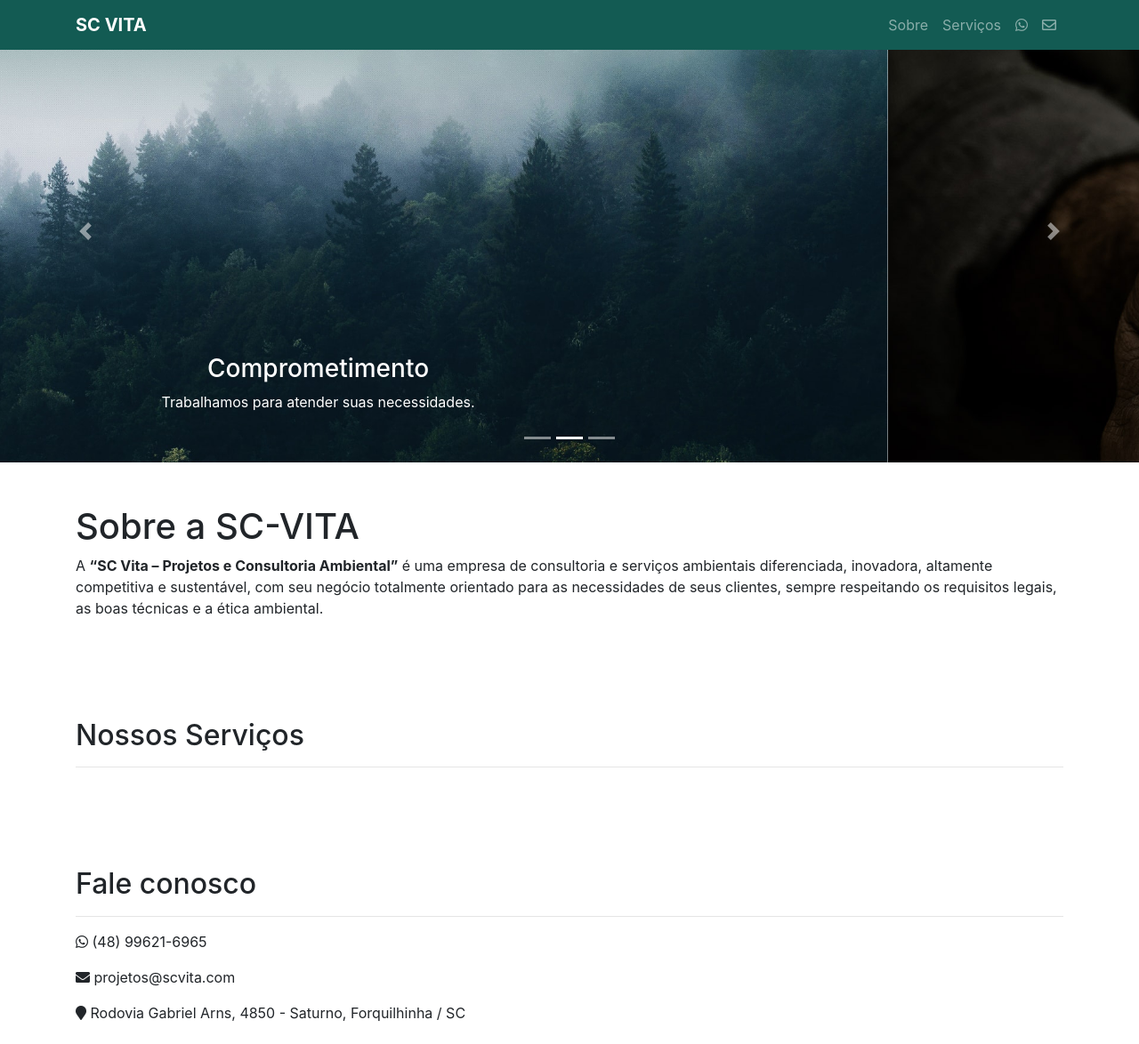
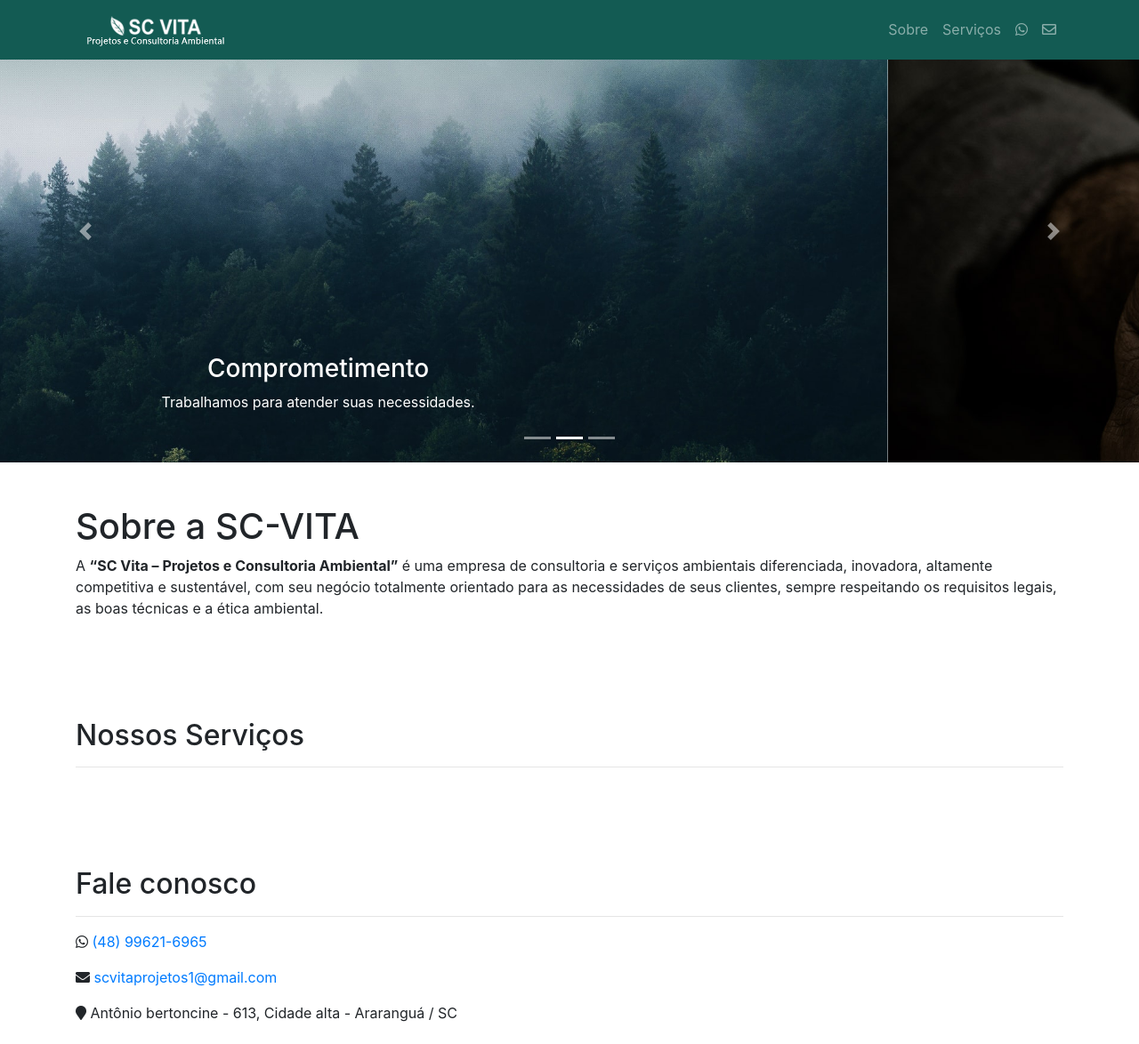
Before and after one commit to sc-vita/sc-vita.github.io, a website: page index.html in a window 1280 px wide. Shown: the top 1174 px of the page at 89% size. Drawn offline with Linux system fonts and the light colour scheme; some packages are replaced by stand-ins of ours.

Commit message:
[ update ] Links email e whats

```diff
--- a/index.html
+++ b/index.html
@@ -15,7 +15,7 @@
         <nav class="navbar navbar-expand-lg navbar-dark fixed-top bg-green">
             <div class="container">
                 <a class="navbar-brand" href="#">
-                    <strong>SC VITA</strong>
+                    <img src="img/logo.png" width="180" alt="">
                 </a>
                 <button class="navbar-toggler" type="button" data-toggle="collapse" data-target="#navbarResponsive" aria-controls="navbarResponsive" aria-expanded="false" aria-label="Toggle navigation">
                     <span class="navbar-toggler-icon"></span>
@@ -29,12 +29,12 @@
                             <a class="nav-link" href="#">Serviços</a>
                         </li>
                         <li class="nav-item">
-                            <a class="nav-link" href="#">
+                            <a class="nav-link" href="https://api.whatsapp.com/send?phone=5548996216965&text=Ola%20pode%20me%20ajudar?">
                                 <i class="fab fa-whatsapp"></i>
                             </a>
                         </li>
                         <li class="nav-item">
-                            <a class="nav-link" href="#">
+                            <a class="nav-link" href="mailto:scvitaprojetos1@gmail.com">
                                 <i class="far fa-envelope"></i>
                             </a>
                         </li>
@@ -109,9 +109,9 @@
                     Fale conosco
                 </h2>
                 <hr>
-                    <p><i class="fab fa-whatsapp" aria-hidden="true"> </i> (48) 99621-6965</p>
-                    <p><i class="fa fa-envelope" aria-hidden="true"> </i> projetos@scvita.com</p>
-                    <p><i class="fa fa-map-marker"> </i> Rodovia Gabriel Arns, 4850 - Saturno, Forquilhinha / SC</p>
+                    <p><i class="fab fa-whatsapp" aria-hidden="true"> </i> <a href="https://api.whatsapp.com/send?phone=5548996216965&text=Ola%20pode%20me%20ajudar?">(48) 99621-6965</a></p>
+                    <p><i class="fa fa-envelope" aria-hidden="true"> </i><a href="mailto:scvitaprojetos1@gmail.com"> scvitaprojetos1@gmail.com</a></p>
+                    <p><i class="fa fa-map-marker"> </i> Antônio bertoncine - 613, Cidade alta - Araranguá / SC</p>
                     <div id="map_canvas"></div>
                 </div>
             </div>
```
Also changed, not shown: img/logo.png (added).
